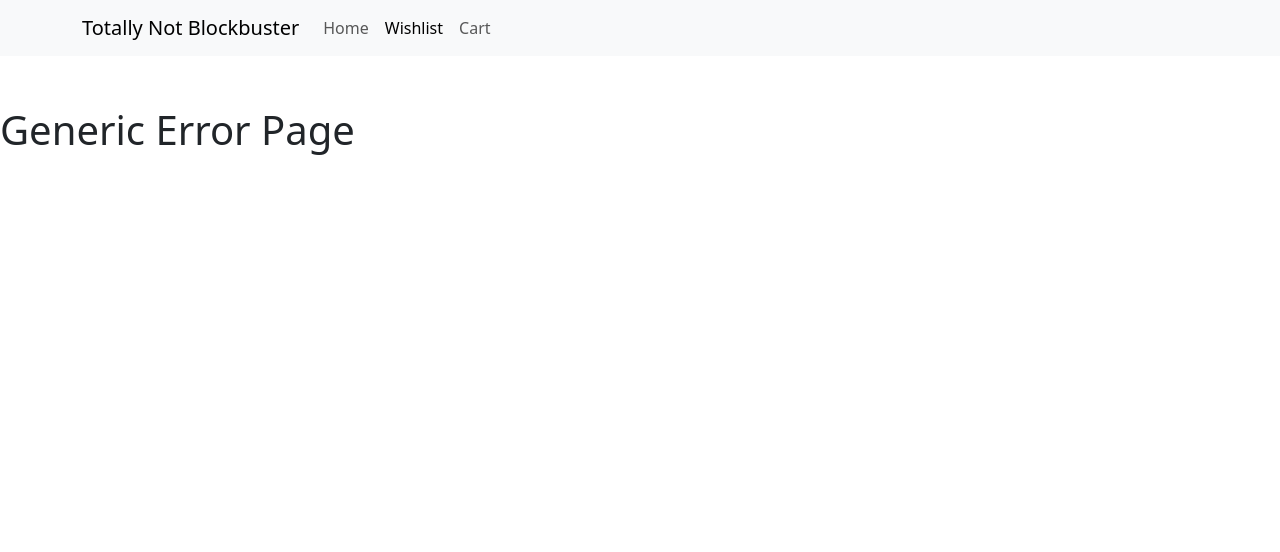
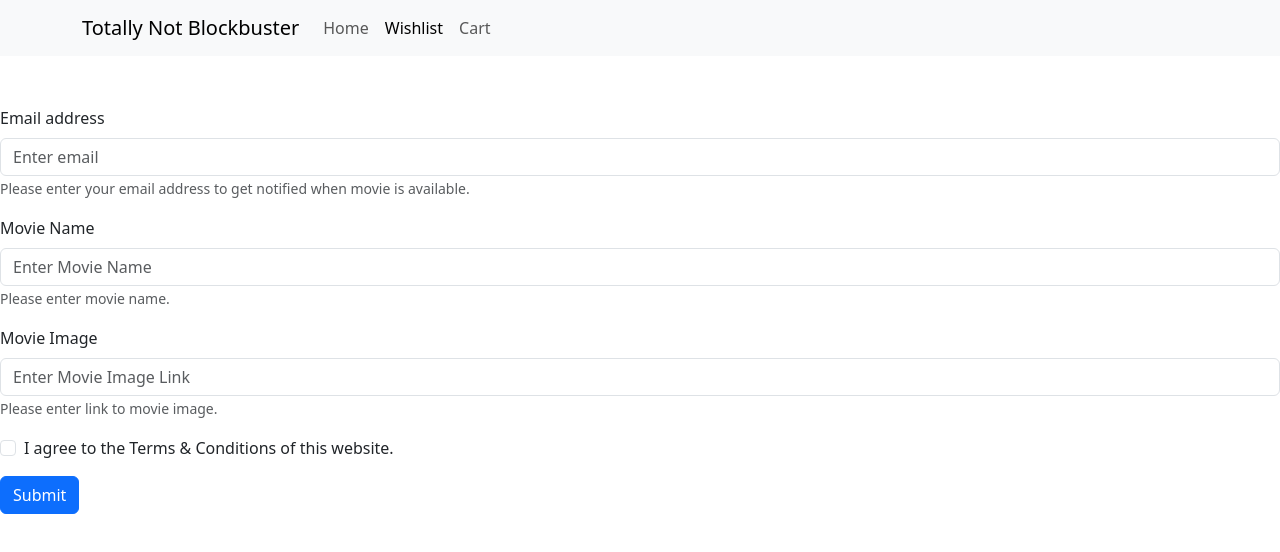
Before and after one commit to klaftech/totally-not-blockbuster, a React (Vite) app: page /wishlist in a window 1280 px wide. Shown: the top 552 px of the page. Built offline with nearby package versions, Linux system fonts and the light colour scheme.

Commit message:
tweaked routes & added RequestFormContainer

```diff
--- a/db.json
+++ b/db.json
@@ -140,7 +140,16 @@
     {
       "id": "1",
       "email": "example@example.com",
-      "image": "./something/image.jpg"
+      "name": "StarTrek",
+      "image": "./something/image.jpg",
+      "agree": true
+    },
+    {
+      "id": "b0a8",
+      "email": "example@example.com",
+      "name": "Demo Demo",
+      "image": "placeholder.jpg",
+      "agree": true
     }
   ]
 }
--- a/src/components/App.jsx
+++ b/src/components/App.jsx
@@ -1,20 +1,12 @@
-import { useState } from 'react'
-import 'bootstrap/dist/css/bootstrap.min.css';
-
-import Header from './Header'
-//import CarouselContainer from './CarouselContainer'
-import CarouselSlider from './CarouselSlider'
+import Header from './Header';
+import CarouselContainer from './CarouselContainer';
 
 function App() {
-  const [count, setCount] = useState(0)
-
   return (
-    <div>
+    <>
         <Header />
-        <main>
-            <CarouselSlider />
-        </main>
-    </div>
+        <CarouselContainer />
+    </>
   )
 }
 
--- a/src/components/CarouselSlider.jsx
+++ b/src/components/CarouselContainer.jsx
@@ -5,7 +5,7 @@ import "../assets/css/carousel.css";
 //import placeholder from '../assets/placeholder.png'
 import CarouselItem from './CarouselItem';
 
-function CarouselSlider() {
+function CarouselContainer() {
 
     const baseUrl = "http://localhost:3000"
     const [movies, setMovies] = useState()
@@ -142,4 +142,4 @@ function CarouselSlider() {
     );
 };
 
-export default CarouselSlider;
+export default CarouselContainer;
--- a/src/components/MovieButton.jsx
+++ b/src/components/MovieButton.jsx
@@ -1,8 +1,13 @@
+//bootstrap button theme
+//usage: https://react-bootstrap.netlify.app/docs/components/buttons/
 import Button from 'react-bootstrap/Button';
+
+//fontawesome package
 import { FontAwesomeIcon } from '@fortawesome/react-fontawesome';
 import { faHeart } from '@fortawesome/free-solid-svg-icons';
 
 function MovieButton({ btnVariant="light", btnDisabled=false, text, movie, onClick }) {
+
     if(text === "likes"){
         text = <div><FontAwesomeIcon color="red" icon={faHeart} /> {movie.likes}</div>
     }
--- /dev/null
+++ b/src/components/RequestFormContainer.jsx
@@ -0,0 +1,95 @@
+//bootstrap form theme
+import Button from 'react-bootstrap/Button';
+import Form from 'react-bootstrap/Form';
+
+import { useState } from 'react';
+import Header from './Header'
+
+function RequestFormContainer() {
+
+    const baseUrl = "http://localhost:3000/wishlist"
+
+    const formObj = {
+        email: "",
+        name: "",
+        image: "",
+        agree: false
+    }
+
+    const [formData, setFormData] = useState(formObj)
+
+    //factory function to generate POST params object
+    function PostObj(obj){
+        return {
+            method: "POST",
+            header: {
+                "Content-Type": "application/json"
+            },
+            body: JSON.stringify(obj)
+        }
+    }
+
+    function onChange(event) {
+        const key = event.target.name
+        let value = event.target.value
+
+        if(event.target.type === "checkbox"){
+            value = !formData.agree
+        }
+
+        const updatedForm = {
+            ...formData,
+            [key]: value
+        }
+        //console.log(updatedForm)
+        setFormData(updatedForm)
+    }
+
+    function onSubmit(event){
+        event.preventDefault()
+        fetch(baseUrl,PostObj(formData))
+            .then(res => res.json())
+            .then(data => console.log(data))
+    }
+
+    return (
+        <>
+            <Header />
+            <Form onSubmit={onSubmit}>
+                <Form.Group className="mb-3" controlId="formBasicEmail">
+                    <Form.Label>Email address</Form.Label>
+                    <Form.Control onChange={onChange} value={formData.email} name="email" type="email" placeholder="Enter email" />
+                    <Form.Text className="text-muted">
+                    Please enter your email address to get notified when movie is available.
+                    </Form.Text>
+                </Form.Group>
+
+                <Form.Group className="mb-3" controlId="formBasicMovieName">
+                    <Form.Label>Movie Name</Form.Label>
+                    <Form.Control onChange={onChange} value={formData.name} name="name" type="text" placeholder="Enter Movie Name" />
+                    <Form.Text className="text-muted">
+                    Please enter movie name.
+                    </Form.Text>
+                </Form.Group>
+
+                <Form.Group className="mb-3" controlId="formBasicMovieImage">
+                    <Form.Label>Movie Image</Form.Label>
+                    <Form.Control onChange={onChange} value={formData.image} name="image" type="text" placeholder="Enter Movie Image Link" />
+                    <Form.Text className="text-muted">
+                    Please enter link to movie image.
+                    </Form.Text>
+                </Form.Group>
+
+                <Form.Group className="mb-3" controlId="formBasicCheckbox">
+                    <Form.Check onChange={onChange} name="agree" type="checkbox" label="I agree to the Terms & Conditions of this website." />
+                </Form.Group>
+
+                <Button variant="primary" type="submit">
+                    Submit
+                </Button>
+            </Form>
+        </>
+    );
+}
+
+export default RequestFormContainer;
--- a/src/main.jsx
+++ b/src/main.jsx
@@ -2,10 +2,12 @@ import { StrictMode } from 'react'
 import { createRoot } from 'react-dom/client'
 //import './assets/css/index.css'
 
-// import react-router functions
+//bootstrap CSS
+import 'bootstrap/dist/css/bootstrap.min.css';
+
+//import react-router functions
 import { createBrowserRouter, RouterProvider } from "react-router-dom";
 import appRoutes from './routes.jsx'
-
 const router = createBrowserRouter(appRoutes)
 
 createRoot(document.getElementById('root')).render(
--- a/src/routes.jsx
+++ b/src/routes.jsx
@@ -1,6 +1,7 @@
 import App from './components/App.jsx'
 //import CarouselContainer from './components/CarouselContainer.jsx';
 import ErrorPage from "./components/ErrorPage";
+import RequestFormContainer from "./components/RequestFormContainer";
 
 const appRoutes = [
     {
@@ -20,7 +21,7 @@ const appRoutes = [
     },
     {
       path: "/wishlist",
-      element: <ErrorPage />,
+      element: <RequestFormContainer />,
       errorElement: <ErrorPage />
     },
   ];
```
